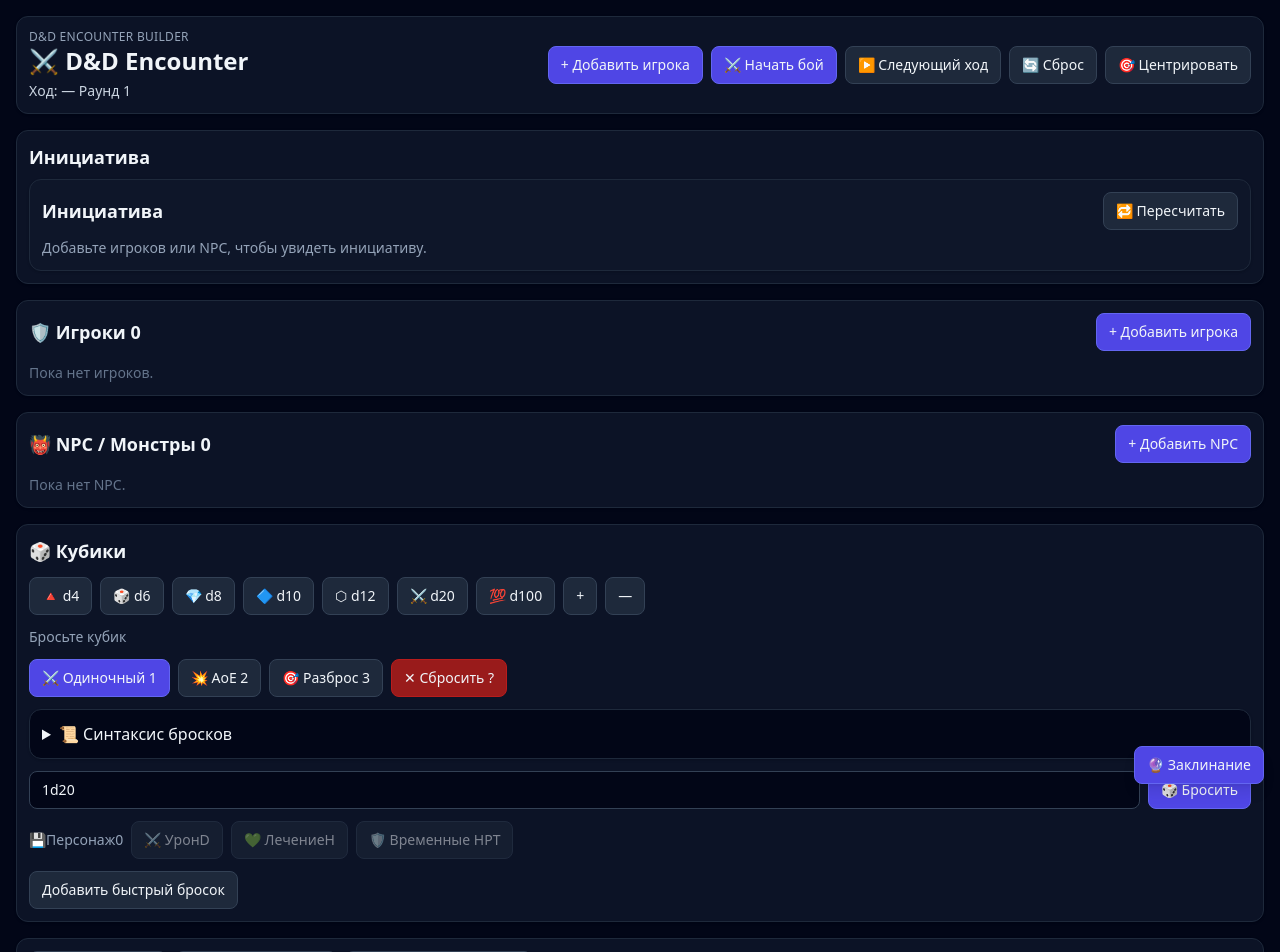
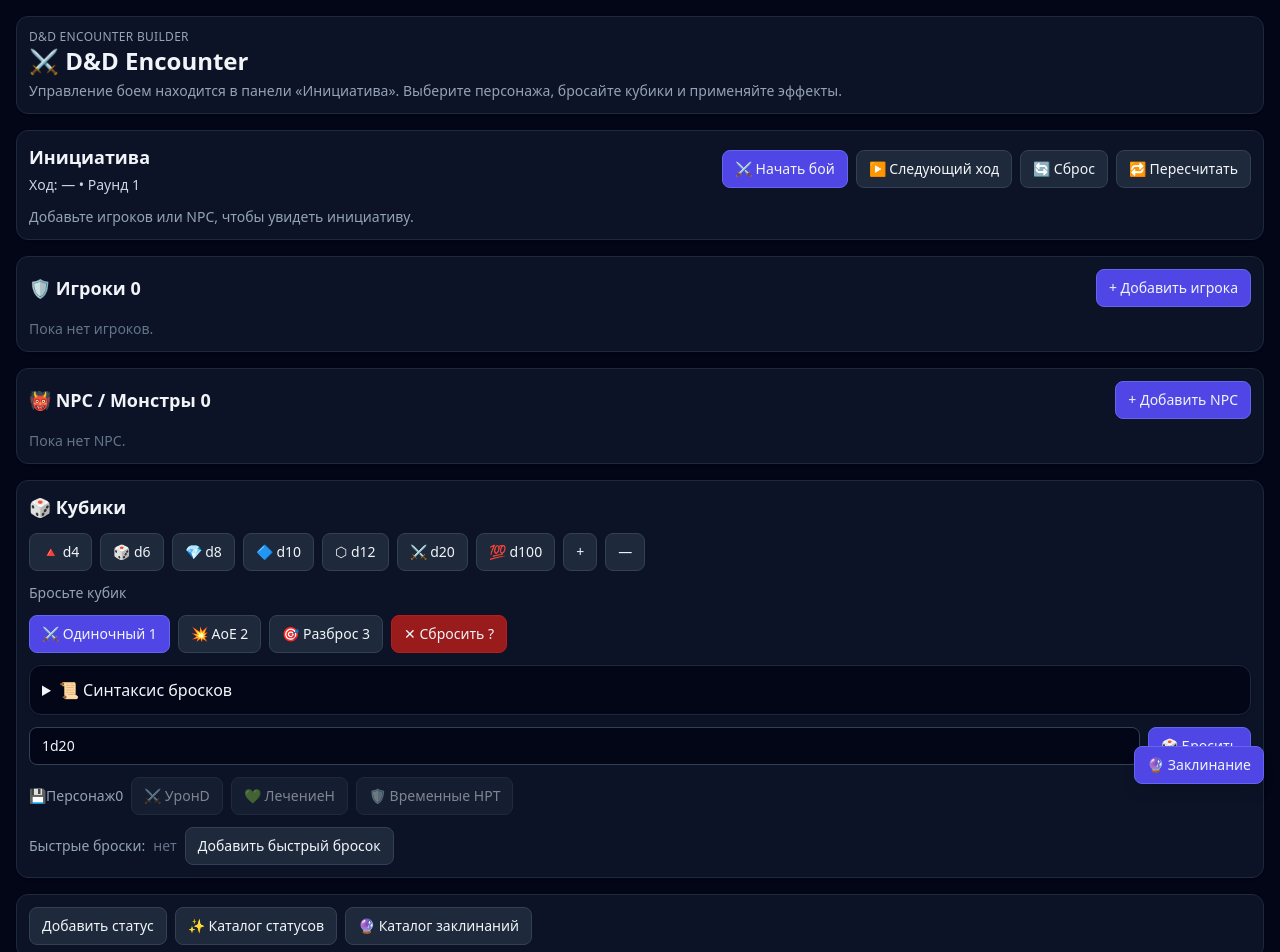
Before and after one commit to wowmyname1/test-DE-EN-DE, a React (Vite) app: page / in a window 1280 px wide. Shown: the top 952 px of the page. Built offline with nearby package versions, Linux system fonts and the light colour scheme.

Commit message:
fix initiative panel

```diff
--- a/src/App.jsx
+++ b/src/App.jsx
@@ -1,5 +1,6 @@
-import { useEffect } from 'react';
+import { useEffect, useState } from 'react';
 import { useAppStore } from './store/useAppStore.js';
+import { rollExpression } from './utils/dice.js';
 import GlobalModals from './components/Modals.jsx';
 import InitiativePanel from './components/InitiativePanel.jsx';
 import EditCharacterModal from './components/EditCharacterModal.jsx';
@@ -20,7 +21,148 @@
   { label: '🎯 Разброс 3', value: 'spread' },
 ];
 
+const toNumber = (value, fallback = 0) => {
+  const parsed = Number(value);
+  return Number.isFinite(parsed) ? parsed : fallback;
+};
+
+const applyAmountToCharacter = (character, type, amount) => {
+  if (type === 'damage') {
+    let remaining = amount;
+    let tempHp = toNumber(character.tempHp);
+
+    if (tempHp > 0) {
+      const absorbed = Math.min(tempHp, remaining);
+      tempHp -= absorbed;
+      remaining -= absorbed;
+    }
+
+    const hpCurrent = Math.max(0, toNumber(character.hpCurrent) - remaining);
+
+    return {
+      ...character,
+      tempHp,
+      hpCurrent,
+    };
+  }
+
+  if (type === 'healing') {
+    const hpMax = toNumber(character.hpMax);
+    const hpCurrent = toNumber(character.hpCurrent);
+
+    const nextHp =
+      hpMax > 0 ? Math.min(hpMax, hpCurrent + amount) : hpCurrent + amount;
+
+    return {
+      ...character,
+      hpCurrent: nextHp,
+    };
+  }
+
+  if (type === 'temp') {
+    return {
+      ...character,
+      tempHp: toNumber(character.tempHp) + amount,
+    };
+  }
+
+  return character;
+};
+
+const rollQuick = (formulaRaw) => {
+  const formula = String(formulaRaw || '').trim();
+
+  if (!formula) {
+    return;
+  }
+
+  try {
+    const result = rollExpression(formula);
+    const total = Math.max(0, toNumber(result.total));
+
+    useAppStore.getState().setDice({
+      lastResult: {
+        formula,
+        total,
+        details: result.details,
+        error: null,
+      },
+    });
+
+    useAppStore.getState().addLog(`Быстрый бросок ${formula} = ${total}`);
+  } catch (error) {
+    useAppStore.getState().setDice({
+      lastResult: {
+        formula,
+        total: 0,
+        details: [],
+        error: error.message,
+      },
+    });
+  }
+};
+
+const rollAndApplyToCharacter = (character, diceToken, type) => {
+  const formula = `1${diceToken}`;
+
+  try {
+    const result = rollExpression(formula);
+    const amount = Math.max(0, toNumber(result.total));
+
+    if (amount <= 0) {
+      return;
+    }
+
+    useAppStore.setState((prev) => {
+      const apply = (list) =>
+        list.map((item) => {
+          if (item.id !== character.id) {
+            return item;
+          }
+
+          return applyAmountToCharacter(item, type, amount);
+        });
+
+      return {
+        players: apply(prev.players),
+        npcs: apply(prev.npcs),
+      };
+    });
+
+    useAppStore.getState().setDice({
+      lastResult: {
+        formula,
+        total: amount,
+        details: result.details,
+        error: null,
+      },
+    });
+
+    const label =
+      type === 'damage'
+        ? 'урон'
+        : type === 'healing'
+          ? 'лечение'
+          : 'временные HP';
+
+    useAppStore
+      .getState()
+      .addLog(`${character.name}: быстрый ${label} ${amount} (${formula})`);
+  } catch (error) {
+    useAppStore.getState().setDice({
+      lastResult: {
+        formula,
+        total: 0,
+        details: [],
+        error: error.message,
+      },
+    });
+  }
+};
+
 function CharacterCard({ character }) {
+  const [quickDie, setQuickDie] = useState('d6');
+
   const selectedCharacterId = useAppStore((state) => state.selectedCharacterId);
   const selectCharacter = useAppStore((state) => state.selectCharacter);
   const removeCharacter = useAppStore((state) => state.removeCharacter);
@@ -65,7 +207,7 @@
         <div className="flex gap-1">
           <button
             className="btn px-2 py-1"
-            title="Редактировать"
+            title="Редактировать персонажа"
             onClick={(event) => {
               event.stopPropagation();
               openModal('editCharacter', { characterId: character.id });
@@ -87,7 +229,7 @@
 
           <button
             className="btn btn-danger px-2 py-1"
-            title="Удалить"
+            title="Удалить персонажа"
             onClick={(event) => {
               event.stopPropagation();
               removeCharacter(character.side, character.id);
@@ -103,6 +245,49 @@
         <div>AC: {character.ac}</div>
         <div>Инициатива: {character.initiative}</div>
         <div>Врем. HP: {character.tempHp || 0}</div>
+      </div>
+
+      <div
+        className="mt-2 flex flex-wrap items-center gap-1"
+        onClick={(event) => event.stopPropagation()}
+      >
+        <span className="text-xs text-slate-500">Быстрый кубик:</span>
+
+        <select
+          className="input h-8 w-auto px-2 py-1 text-xs"
+          value={quickDie}
+          onChange={(event) => setQuickDie(event.target.value)}
+        >
+          {diceButtons.map((button) => (
+            <option key={button.token} value={button.token}>
+              {button.label}
+            </option>
+          ))}
+        </select>
+
+        <button
+          className="btn px-2 py-1 text-xs"
+          title="Бросить кубик и нанести урон"
+          onClick={() => rollAndApplyToCharacter(character, quickDie, 'damage')}
+        >
+          ⚔️ Урон
+        </button>
+
+        <button
+          className="btn px-2 py-1 text-xs"
+          title="Бросить кубик и вылечить"
+          onClick={() => rollAndApplyToCharacter(character, quickDie, 'healing')}
+        >
+          💚 Лечение
+        </button>
+
+        <button
+          className="btn px-2 py-1 text-xs"
+          title="Бросить кубик и дать временные HP"
+          onClick={() => rollAndApplyToCharacter(character, quickDie, 'temp')}
+        >
+          🛡️ Врем. HP
+        </button>
       </div>
 
       {(character.statuses || []).length > 0 && (
@@ -137,8 +322,6 @@
 
   const currentId = state.initiativeOrder[state.turnIndex ?? -1];
   const allCharacters = [...state.players, ...state.npcs];
-  const currentCharacter = allCharacters.find((item) => item.id === currentId);
-
   const targetId = state.selectedCharacterId || currentId;
   const targetCharacter = allCharacters.find((item) => item.id === targetId);
 
@@ -200,72 +383,27 @@
     };
   }, []);
 
-  const centerCurrent = () => {
-    if (!currentId) {
-      return;
-    }
-
-    document.getElementById(currentId)?.scrollIntoView({
-      behavior: 'smooth',
-      block: 'center',
-    });
-  };
-
-  const playerCount = state.players.length;
-  const npcCount = state.npcs.length;
-
   return (
     <main className="min-h-screen bg-slate-950 p-4 text-slate-100">
       <div className="mx-auto max-w-7xl space-y-4">
-        <header className="card space-y-2">
-          <div className="flex flex-wrap items-center justify-between gap-3">
-            <div>
+        <header className="card">
           <p className="text-xs uppercase tracking-wide text-slate-400">
             D&D Encounter Builder
           </p>
 
           <h1 className="text-2xl font-bold">⚔️ D&D Encounter</h1>
 
-              <p className="mt-1 text-sm text-slate-300">
-                Ход: {currentCharacter ? currentCharacter.name : '—'} Раунд {state.round}
+          <p className="mt-1 text-sm text-slate-400">
+            Управление боем находится в панели «Инициатива». Выберите персонажа,
+            бросайте кубики и применяйте эффекты.
           </p>
-            </div>
-
-            <div className="flex flex-wrap gap-2">
-              <button
-                className="btn btn-primary"
-                onClick={() => state.openModal('addCharacter', { side: 'player' })}
-              >
-                + Добавить игрока
-              </button>
-
-              <button className="btn btn-primary" onClick={state.startCombat}>
-                ⚔️ Начать бой
-              </button>
-
-              <button className="btn" onClick={state.nextTurn}>
-                ▶ Следующий ход
-              </button>
-
-              <button className="btn" onClick={state.resetCombat}>
-                🔄 Сброс
-              </button>
-
-              <button className="btn" onClick={centerCurrent}>
-                🎯 Центрировать
-              </button>
-            </div>
-          </div>
         </header>
 
-        <section className="card space-y-2">
-          <h2 className="text-lg font-semibold">Инициатива</h2>
         <InitiativePanel />
-        </section>
 
         <section className="card space-y-3">
           <div className="flex flex-wrap items-center justify-between gap-2">
-            <h2 className="text-lg font-semibold">🛡️ Игроки {playerCount}</h2>
+            <h2 className="text-lg font-semibold">🛡️ Игроки {state.players.length}</h2>
 
             <button
               className="btn btn-primary"
@@ -280,7 +418,7 @@
               <CharacterCard key={character.id} character={character} />
             ))}
 
-            {playerCount === 0 && (
+            {state.players.length === 0 && (
               <p className="text-sm text-slate-500">Пока нет игроков.</p>
             )}
           </div>
@@ -288,7 +426,7 @@
 
         <section className="card space-y-3">
           <div className="flex flex-wrap items-center justify-between gap-2">
-            <h2 className="text-lg font-semibold">👹 NPC / Монстры {npcCount}</h2>
+            <h2 className="text-lg font-semibold">👹 NPC / Монстры {state.npcs.length}</h2>
 
             <button
               className="btn btn-primary"
@@ -303,7 +441,7 @@
               <CharacterCard key={character.id} character={character} />
             ))}
 
-            {npcCount === 0 && (
+            {state.npcs.length === 0 && (
               <p className="text-sm text-slate-500">Пока нет NPC.</p>
             )}
           </div>
@@ -364,18 +502,43 @@
             <summary className="cursor-pointer font-medium">📜 Синтаксис бросков</summary>
 
             <div className="mt-2 grid gap-2 text-sm text-slate-300 md:grid-cols-2">
-              <div><code>2d6</code> — 2 кубика d6</div>
-              <div><code>1d20+5</code> — d20 с модификатором</div>
-              <div><code>4d6kh3</code> — бросить 4d6, лучшие 3</div>
-              <div><code>2d20kl1</code> — бросить 2d20, худший</div>
-              <div><code>2d6+1d4+3</code> — смесь костей</div>
-              <div><code>8</code> — просто число</div>
+              <div>
+                <code>2d6</code> — 2 кубика d6
+              </div>
+
+              <div>
+                <code>1d20+5</code> — d20 с модификатором
+              </div>
+
+              <div>
+                <code>4d6kh3</code> — бросить 4d6, лучшие 3
+              </div>
+
+              <div>
+                <code>2d20kl1</code> — бросить 2d20, худший
+              </div>
+
+              <div>
+                <code>2d6+1d4+3</code> — смесь костей
+              </div>
+
+              <div>
+                <code>8</code> — просто число
+              </div>
             </div>
 
             <div className="mt-3 grid gap-2 text-sm text-slate-300 md:grid-cols-3">
-              <div>Операторы: <code>+</code> сложение, <code>-</code> вычитание</div>
-              <div>Keep: <code>kh</code> — лучшие, <code>kl</code> — худшие</div>
-              <div>Порядок: <code>NdM[kh|kl]K</code></div>
+              <div>
+                Операторы: <code>+</code> сложение, <code>-</code> вычитание
+              </div>
+
+              <div>
+                Keep: <code>kh</code> — лучшие, <code>kl</code> — худшие
+              </div>
+
+              <div>
+                Порядок: <code>NdM[kh|kl]K</code>
+              </div>
             </div>
           </details>
 
@@ -389,7 +552,10 @@
               placeholder="Например: 2d6+1d4+3"
             />
 
-            <button className="btn btn-primary" onClick={() => state.rollFormula()}>
+            <button
+              className="btn btn-primary"
+              onClick={() => state.rollFormula()}
+            >
               🎲 Бросить
             </button>
           </div>
@@ -427,29 +593,38 @@
             </button>
           </div>
 
-          <div className="flex flex-wrap gap-2">
-            <button className="btn" onClick={() => state.openModal('addQuickRoll')}>
-              Добавить быстрый бросок
-            </button>
+          <div className="flex flex-wrap items-center gap-2">
+            <span className="text-sm text-slate-400">Быстрые броски:</span>
+
+            {state.quickRolls.length === 0 && (
+              <span className="text-sm text-slate-500">нет</span>
+            )}
 
             {state.quickRolls.map((quickRoll) => (
               <div
                 key={quickRoll.id}
                 className="inline-flex items-center gap-1 rounded-lg border border-slate-700 bg-slate-800 px-2 py-1 text-sm"
               >
-                <button onClick={() => state.rollFormula(quickRoll.formula)}>
+                <button onClick={() => rollQuick(quickRoll.formula)}>
                   {quickRoll.name}: {quickRoll.formula}
                 </button>
 
                 <button
                   className="text-slate-400 hover:text-red-400"
-                  title="Удалить"
+                  title="Удалить быстрый бросок"
                   onClick={() => state.removeQuickRoll(quickRoll.id)}
                 >
                   ✕
                 </button>
               </div>
             ))}
+
+            <button
+              className="btn"
+              onClick={() => state.openModal('addQuickRoll')}
+            >
+              Добавить быстрый бросок
+            </button>
           </div>
 
           {state.dice.lastResult && (
@@ -461,7 +636,8 @@
               ) : (
                 <>
                   <p className="text-lg font-bold">
-                    {state.dice.lastResult.formula} = {state.dice.lastResult.total}
+                    {state.dice.lastResult.formula} ={' '}
+                    {state.dice.lastResult.total}
                   </p>
 
                   <p className="mt-1 text-sm text-slate-400">
@@ -473,8 +649,7 @@
           )}
         </section>
 
-        <section className="card space-y-2">
-          <div className="flex flex-wrap gap-2">
+        <section className="card flex flex-wrap gap-2">
           <button className="btn" onClick={() => state.openModal('addStatus')}>
             Добавить статус
           </button>
@@ -486,7 +661,6 @@
           <button className="btn" onClick={() => state.openModal('spellCatalog')}>
             🔮 Каталог заклинаний
           </button>
-          </div>
         </section>
 
         <section className="card space-y-2">
--- a/src/components/InitiativePanel.jsx
+++ b/src/components/InitiativePanel.jsx
@@ -1,16 +1,23 @@
 import { useAppStore } from '../store/useAppStore.js';
 
 export default function InitiativePanel() {
+  const round = useAppStore((state) => state.round);
+  const turnIndex = useAppStore((state) => state.turnIndex);
+  const initiativeOrder = useAppStore((state) => state.initiativeOrder);
   const players = useAppStore((state) => state.players);
   const npcs = useAppStore((state) => state.npcs);
-  const initiativeOrder = useAppStore((state) => state.initiativeOrder);
-  const turnIndex = useAppStore((state) => state.turnIndex);
   const selectedCharacterId = useAppStore((state) => state.selectedCharacterId);
   const selectCharacter = useAppStore((state) => state.selectCharacter);
+  const startCombat = useAppStore((state) => state.startCombat);
+  const nextTurn = useAppStore((state) => state.nextTurn);
+  const resetCombat = useAppStore((state) => state.resetCombat);
   const refreshInitiative = useAppStore((state) => state.refreshInitiative);
 
   const allCharacters = [...players, ...npcs];
   const byId = new Map(allCharacters.map((character) => [character.id, character]));
+
+  const currentId = initiativeOrder[turnIndex ?? -1];
+  const currentCharacter = allCharacters.find((character) => character.id === currentId);
 
   const activeOrder = initiativeOrder.filter((id) => byId.has(id));
 
@@ -28,9 +35,28 @@
     : previewOrder;
 
   return (
-    <section className="card space-y-2">
-      <div className="flex flex-wrap items-center justify-between gap-2">
+    <section className="card space-y-3">
+      <div className="flex flex-wrap items-center justify-between gap-3">
+        <div>
           <h2 className="text-lg font-semibold">Инициатива</h2>
+
+          <p className="mt-1 text-sm text-slate-300">
+            Ход: {currentCharacter ? currentCharacter.name : '—'} • Раунд {round}
+          </p>
+        </div>
+
+        <div className="flex flex-wrap gap-2">
+          <button className="btn btn-primary" onClick={startCombat}>
+            ⚔️ Начать бой
+          </button>
+
+          <button className="btn" onClick={nextTurn}>
+            ▶ Следующий ход
+          </button>
+
+          <button className="btn" onClick={resetCombat}>
+            🔄 Сброс
+          </button>
 
           <button
             className="btn"
@@ -39,6 +65,7 @@
           >
             🔁 Пересчитать
           </button>
+        </div>
       </div>
 
       {visibleOrder.length === 0 ? (
```
Lines whose indentation alone changed are shown as unchanged.
